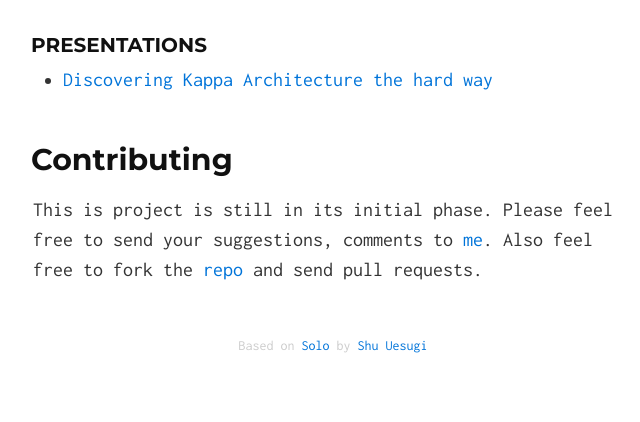
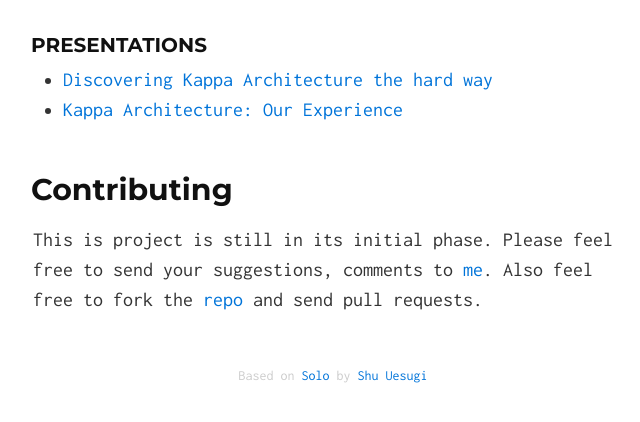
Before and after one commit to milinda/kappa-architecture.com, a Jekyll site: the page built from index.html, in a window 1280 px wide, cut to the strip 1019-1505 px from the top of the page. Shown: the top 422 px of the strip, without its empty margins (307-947 px from the left). Built offline with Jekyll 4.4.1, drawn with Linux system fonts in a browser that asks for light colours.

Commit message:
added another presentation.

```diff
--- a/_includes/index.md
+++ b/_includes/index.md
@@ -11,6 +11,7 @@ The idea of Kappa Architecture was first described in [article](http://radar.ore
 ### Presentations
 
 * [Discovering Kappa Architecture the hard way](http://novoj.github.io/reveal.js/kappa-architecture.html#/)
+* [Kappa Architecture: Our Experience](http://events.linuxfoundation.org/sites/events/files/slides/ASPgems%20-%20Kappa%20Architecture.pdf)
 
 ## Contributing
 
```
